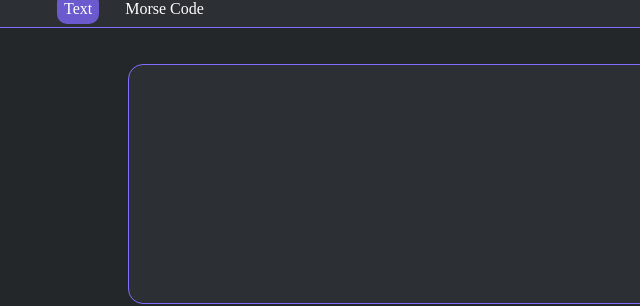
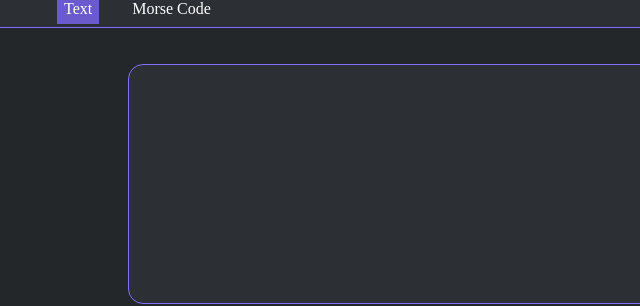
Before and after one commit to AtomScript/morse-code, a website: page src/client_side/index.html in a window 1280 px wide. Shown: the top 306 px of the page, 0-640 px from the left. Drawn offline with nearby package versions, Linux system fonts and the light colour scheme.

Commit message:
Update index.css

```diff
--- a/src/client_side/index.css
+++ b/src/client_side/index.css
@@ -55,13 +55,13 @@ input {
 }
 label {
     cursor: pointer;
+    padding: 7px;
 }
+
 input:checked + label {
     background: SlateBlue;
     border-style: SlateBlue;
-    border-radius: 10px;
     margin: 0 auto;
-    padding: 7px;
 }
 #morseDiv {
   display: none;
```
